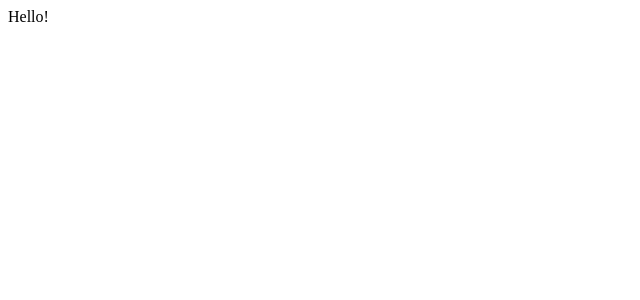
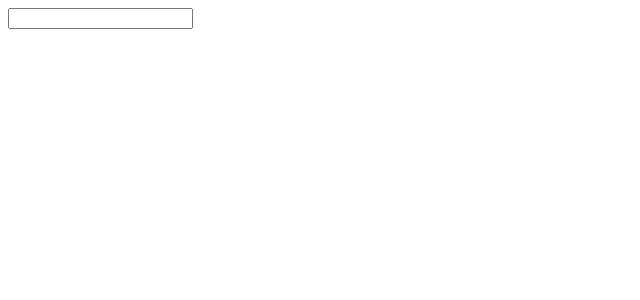
Before and after one commit to SeregaMamonT/SeregaMamonT.github.io, a React app: page / in a window 1280 px wide. Shown: the top 300 px of the page, without its empty margins (0-640 px from the left). Built offline with nearby package versions, Linux system fonts and the light colour scheme.

Commit message:
Create Display and Keyboard components

```diff
--- a/index.html
+++ b/index.html
@@ -1,4 +1,8 @@
+<!DOCTYPE html>
 <html>
+<head>
+	<meta charset="utf-8" />
+</head>
 <body>
 	<div id="app"></div>
 	<script type="text/javascript" src="build/bundle.js"></script>
--- /dev/null
+++ b/src/app/App.js
@@ -0,0 +1,17 @@
+import React from 'react';
+
+import Score from './Score';
+import Keyboard from './Keyboard';
+
+class App extends React.Component {
+	render() {
+		return (
+			<div>
+				<Score />
+				<Keyboard />
+			</div>
+		);
+	}
+}
+
+export default App;
--- /dev/null
+++ b/src/app/Keyboard.js
@@ -0,0 +1,29 @@
+import React from 'react';
+
+class Keyboard extends React.Component {
+	render() {
+		return (
+			<div>
+				<table>
+					<tr>
+						<td></td>
+						<td></td>
+						<td></td>
+					</tr>
+					<tr>
+						<td></td>
+						<td></td>
+						<td></td>
+					</tr>
+					<tr>
+						<td></td>
+						<td></td>
+						<td></td>
+					</tr>
+				</table>
+			</div>
+		);
+	}
+}
+
+export default Keyboard;
--- /dev/null
+++ b/src/app/Score.js
@@ -0,0 +1,13 @@
+import React from 'react';
+
+class Score extends React.Component {
+	render() {
+		return (
+			<div>
+				<input type="text" readOnly />
+			</div>
+		);
+	}
+}
+
+export default Score;
--- a/src/app/index.js
+++ b/src/app/index.js
@@ -1,4 +1,6 @@
 import React from 'react';
 import ReactDOM from 'react-dom';
 
-ReactDOM.render(<p>Hello!</p>, document.getElementById('app'));
+import App from './App';
+
+ReactDOM.render(<App/>, document.getElementById('app'));
```
Also changed, not shown: 2 other files (tests, documents, lock files or other folders).
